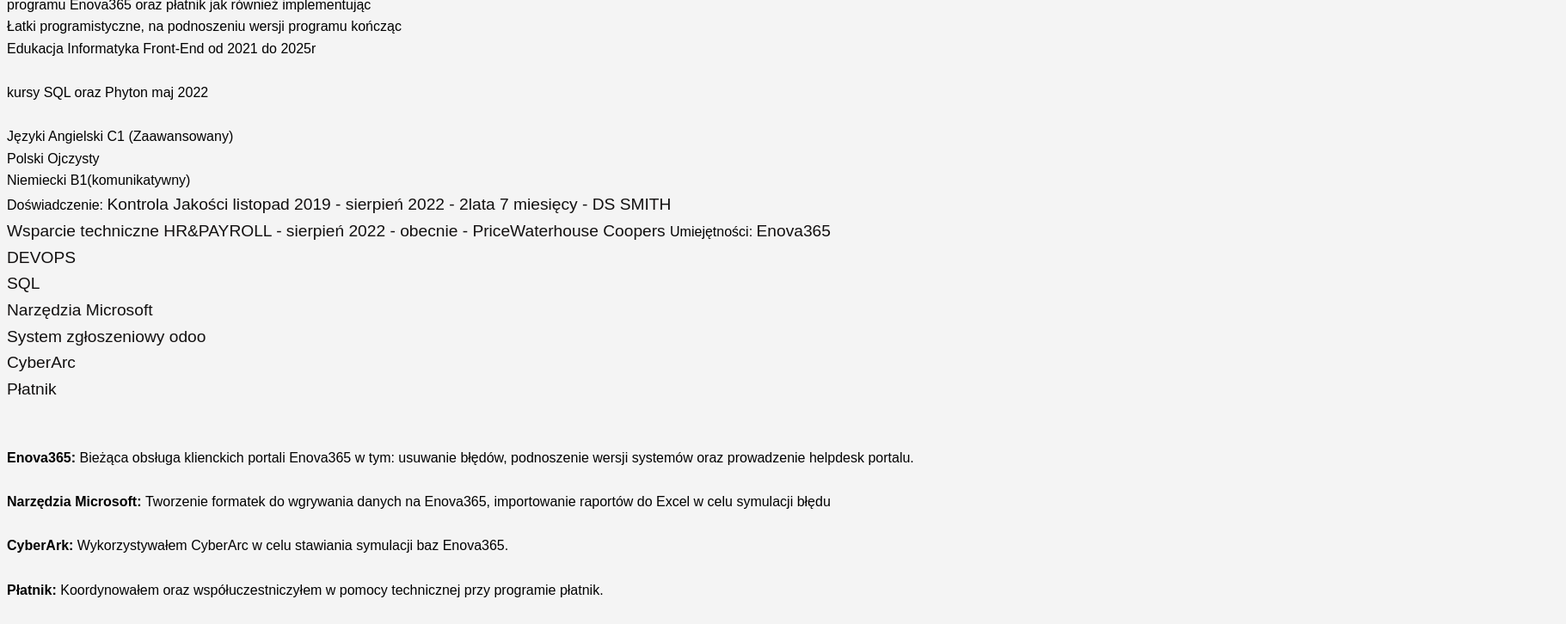
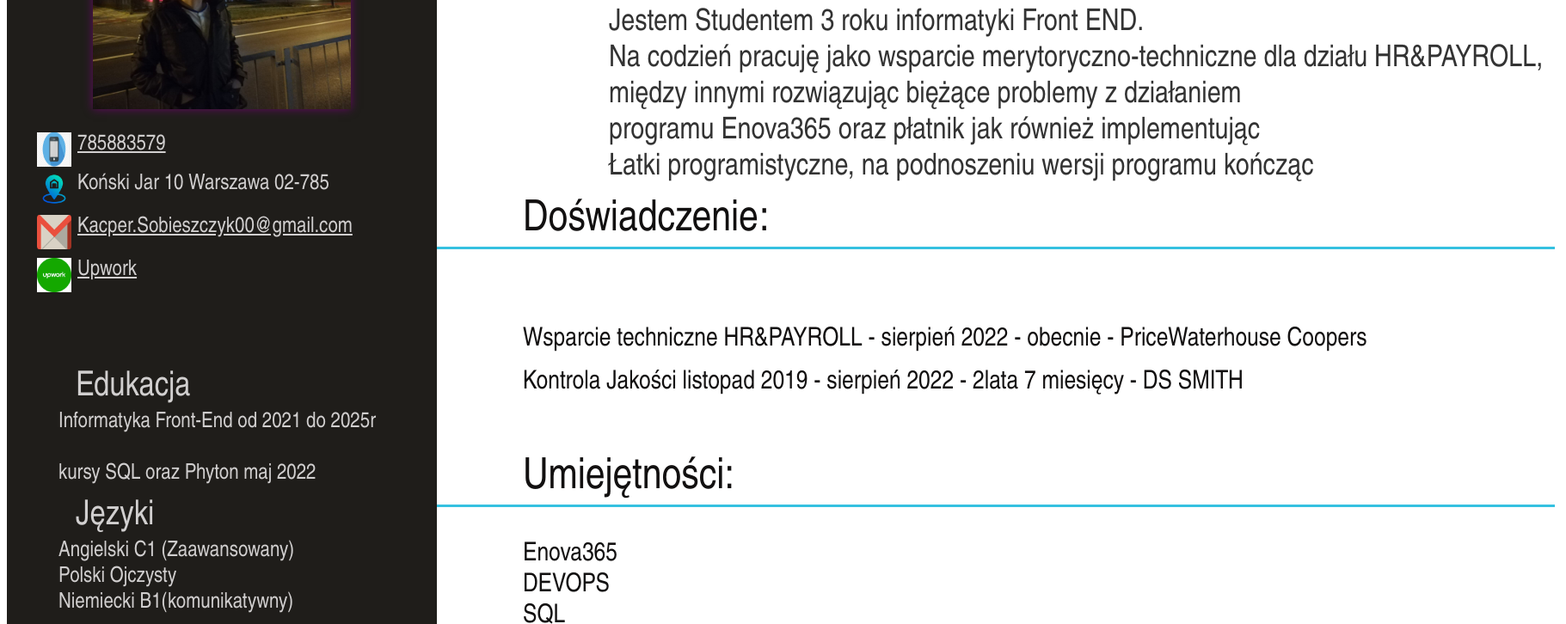
Before and after one commit to Kasperqar/Kasperqar.github.io, a plain HTML site: page index.html in a window 1280 px wide. Shown: the part 281-1007 px from the top of the page at 86% size, 1821 px wide, since content can reach past the window. Drawn offline with Linux system fonts and the light colour scheme.

Commit message:
Update style.css

```diff
--- a/style.css
+++ b/style.css
@@ -1,119 +1,264 @@
- {
-    box-sizing: border-box;
-    margin: 0;
-    padding: 0;
-}
-
-body {
-    font-family: Arial, sans-serif;
-    line-height: 1.6;
-    background-color: #f4f4f4;
-}
-
-.content-container {
-    max-width: 800px;
-    margin: auto;
-    padding: 20px;
-    position: relative;
-}
-
 .blue-square {
-    width: 100%;
+    width: 1300px;
     height: 170px;
     background-color: rgb(53, 193, 224);
     margin-top: 100px;
+    margin-left: 500px;
+    position: absolute;
 }
-
 .blue-line {
-    width: 100%;
+    width: 1300px;
     height: 3px;
     background-color: rgb(53, 193, 224);
+    margin-top: 560px;
+    margin-left: 500px;
+    position: absolute;
 }
-
-.blue-line2, .blue-line3 {
-    width: 100%;
+.blue-line2 {
+    width: 1300px;
     height: 3px;
     background-color: rgb(53, 193, 224);
-    margin-top: 40px; /* Adjust to space lines */
+    margin-top: 860px;
+    margin-left: 500px;
+    position: absolute;
 }
-
+.blue-line3 {
+    width: 1300px;
+    height: 3px;
+    background-color: rgb(53, 193, 224);
+    margin-top: 1600px;
+    margin-left: 500px;
+    position: absolute;
+}
 .dark-square {
-    width: 100%;
+    width: 500px;
     height: 2200px;
     background-color: rgb(31, 29, 26);
-    opacity: 0.8; /* Adjust for visibility */
+    margin-left: auto;
+    position: absolute;
   }
 
 h1 {
-    font-size: 3em;
-    text-align: center;
-    margin-top: 40px;
+    position: absolute;
+    font-size: 90px;
+    margin-top: 130px;
+    margin-left: 700px;
+    font-family: 'Arial ', sans-serif;
     color: #333;
+    z-index: 2;
+    white-space: nowrap;
 }
 
-h2, h3 {
-    margin-top: 20px;
-    color: #d1cfcf;
-    text-align: left;
+p1 {
+    position: absolute;
+    font-size: 30px;
+    margin-top: 230px;
+    margin-left: 700px;
+    font-family: 'Arial Narrow', sans-serif;
+    color: #333;
+    z-index: 2;
+    white-space: nowrap;
 }
 
-p {
-    margin-bottom: 10px;
+p2 {
+    position: absolute;
+    font-size: 35px;
+    margin-top: 280px;
+    margin-left: 700px;
+    margin-right: 200px;
     font-family: 'Arial Narrow', sans-serif;
     color: #333;
+    z-index: 2;
+    white-space: nowrap;
 }
 
-.skill, .qatech, .qaspec {
-    font-size: 1.2em;
-    color: #121010;
+  .ja{
+    position: absolute;
+    z-index: 3;
+    width: 300px;
+    height: 300px;
+    margin-top: 100px;
+    margin-left: 100px;
+    box-shadow: 0 0 10px rgba(128, 0, 128, 0.7);
+    transition: transform 0.3s ease-in-out;
+        white-space: nowrap;
+
+}
+    .ja:hover{
+         transform: scale(1.2);
     }
 
-.phone, .address, .gmail, .upwork {
-    display: flex;
-    align-items: center;
-    margin: 10px 0;
+    .edukacja {
+    position: absolute;
+    margin-top: 700px;
+    margin-left: 80px;
+    font-size: 40px;
+    font-family: 'Arial Narrow', sans-serif;
+    color: #d1cfcf;
+    z-index: 2;
+    white-space: nowrap;
+
+  }
+  .szkola {
+    position: absolute;
+    margin-top: 750px;
+    margin-left: 60px;
+    font-size: 25px;
+    font-family: 'Arial Narrow', sans-serif;
+    color: #d1cfcf;
+    z-index: 2;
+    white-space: nowrap;
+
+  }
+  .jezyk {
+    position: absolute;
+    margin-top: 850px;
+    margin-left: 80px;
+    font-size: 40px;
+    font-family: 'Arial Narrow', sans-serif;
+    color: #d1cfcf;
+    z-index: 2;
+    white-space: nowrap;
+
+  }
+  .jezyki {
+    position: absolute;
+    margin-top: 900px;
+    margin-left: 60px;
+    font-size: 25px;
+    font-family: 'Arial Narrow', sans-serif;
+    color: #d1cfcf;
+    z-index: 2;
+    white-space: nowrap;
+
   }
 
-.phone img, .address img, .gmail img, .upwork img {
+  .doswiadczenie {
+    position: absolute;
+    font-size: 50px;
+    font-family: 'Arial Narrow', sans-serif;
+    color: #121010;
+    z-index: 2;
+    white-space: nowrap;
+    margin-top: 500px;
+    margin-left: 600px;
+  }
+
+
+
+
+  .phone,
+  .adress,
+  .linkedin,
+  .gmail,
+  .upwork {
+    position: absolute;
+    transform: translateX(-50%);
     width: 40px;
     height: 40px;
-    margin-right: 10px;
+    max-width: 100%;
+    max-height: 100%;
+    margin-left: 55px;
+    white-space: nowrap;
+
   }
 
-.phone-number, .gmail-opis, .upwork-opis {
-    font-size: 1em;
-    color: #d1cfcf;
+
+  .phone{
+    margin-top: 427px;
+  }
+    .adress {
+     margin-top: 473px;
     }
 
-/* Responsywność */
-@media (max-width: 768px) {
-    .content-container {
-        padding: 10px;
+  .gmail {
+    margin-top: 523px;
   }
 
-    h1 {
-        font-size: 2.2em;
+  .upwork {
+    margin-top: 573px;
   }
 
-    h2, h3 {
-        font-size: 1.8em;
+
+
+  .phone-number,
+  .adress-opis,
+  .gmail-opis,
+  .upwork-opis
+  {
+    position: absolute;
+    left: 90px;
+    font-size: 25px;
+    font-family: 'Arial Narrow', sans-serif;
+    color: #d1cfcf;
+    z-index: 2;
+    white-space: nowrap;
+
   }
 
-    .skill, .qatech, .qaspec {
-        font-size: 1em;
+  .phone-number{
+    margin-top: 427px;
+  }
+  .adress-opis{
+    margin-top: 473px;
+}
+  .gmail-opis{
+    margin-top: 523px;
+  }
+  .upwork-opis{
+    margin-top: 573px;
   }
 
-    .blue-square, .blue-line, .blue-line2, .blue-line3 {
-        width: 100%;
-        height: auto; /* Adjust the height based on content */
+
+  .qatech   {
+    position: absolute;
+    font-size: 30px;
+    font-family: 'Arial Narrow', sans-serif;
+    color: #121010;
+    z-index: 2;
+    white-space: nowrap;
+    margin-top: 700px;
+    margin-left: 600px;
   }
 
-    .dark-square {
-        width: 100%;
-        height: auto; /* Adjust the height based on content */
+  .qaspec {
+    position: absolute;
+    font-size: 30px;
+    font-family: 'Arial Narrow', sans-serif;
+    color: #121010;
+    z-index: 2;
+    white-space: nowrap;
+    margin-top: 650px;
+    margin-left: 600px;
+  }
+  .umiejetnosci{
+    position: absolute;
+    font-size: 50px;
+    font-family: 'Arial Narrow', sans-serif;
+    color: #121010;
+    z-index: 2;
+    white-space: nowrap;
+    margin-top: 800px;
+    margin-left: 600px;
   }
 
-    .phone, .address, .gmail, .upwork {
-        justify-content: center;
+  .skill {
+    position: absolute;
+    font-size: 30px;
+    font-family: 'Arial Narrow', sans-serif;
+    color: #121010;
+    z-index: 2;
+    white-space: nowrap;
+    margin-top: 900px;
+    margin-left: 600px;
   }
+  .skill2 {
+    position: absolute;
+    font-size: 24px;
+    font-family: 'Arial Narrow', sans-serif;
+    color: #121010;
+    z-index: 2;
+    white-space: nowrap;
+    margin-top: 1100px;
+    margin-left: 520px;
   }
```
Lines whose indentation alone changed are shown as unchanged.
